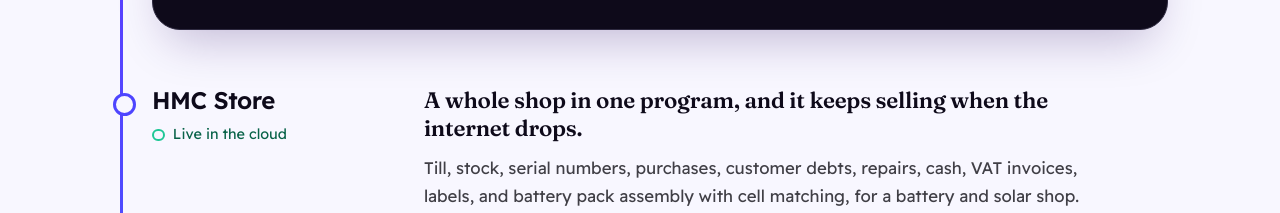
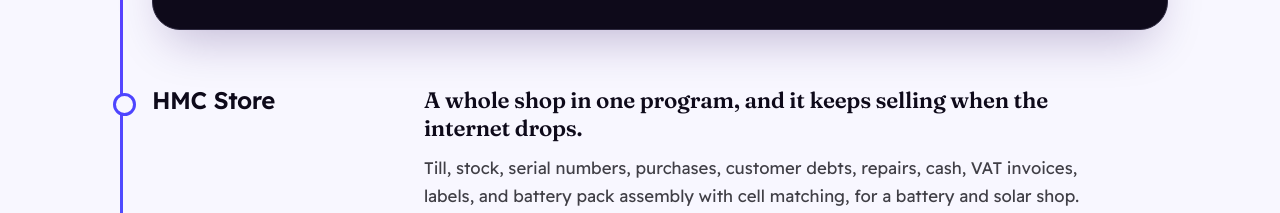
Before and after one commit to ArefHam/arefham.github.io, a plain HTML site: page index.html in a window 1280 px wide. Shown: the part 2840-3053 px from the top of the page. Drawn offline with Linux system fonts and the light colour scheme.

Commit message:
HMC Store: drop the live-in-the-cloud status
Co-Authored-By: Claude Opus 5.5 <noreply@anthropic.com>
Claude-Session: https://claude.ai/code/session_01M3daAhXqDMpHvRXcEdDBeE

```diff
--- a/index.html
+++ b/index.html
@@ -438,7 +438,6 @@ footer{padding:2rem 0 3rem;color:var(--ink-3);font-size:.9rem;display:flex;justi
         <article class="project">
           <div class="ph">
             <h3>HMC Store</h3>
-            <span class="status"><span class="ring" aria-hidden="true"></span>Live in the cloud</span>
           </div>
           <div class="pb">
             <p class="result">A whole shop in one program, and it keeps selling when the internet drops.</p>
```
